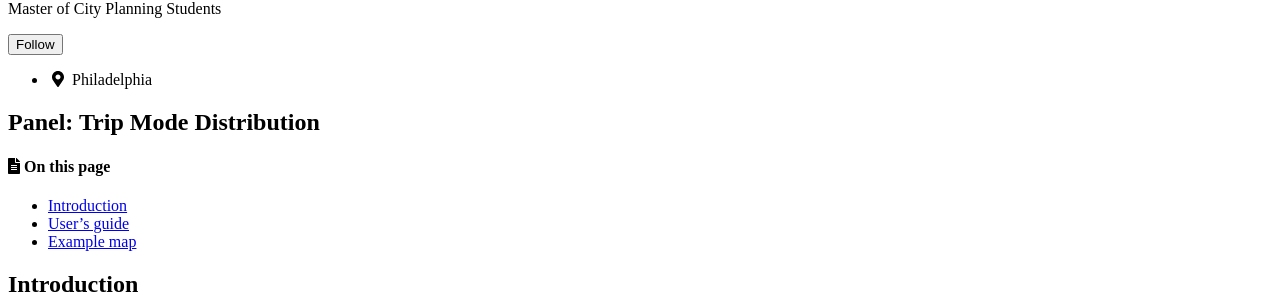
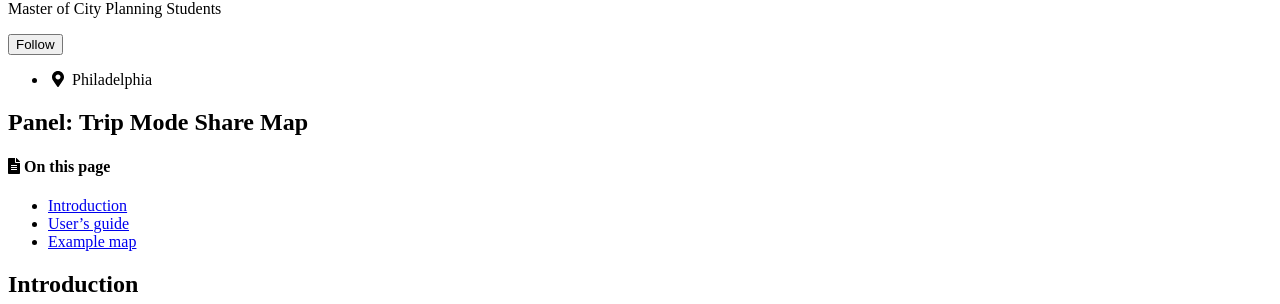
Before and after one commit to hqiao97/travelmode, a Jekyll site: the page built from _posts/2020-12-17-mode-share-map.md, in a window 1280 px wide. Shown: the part 222-526 px from the top of the page. Built offline with Jekyll 4.4.1, drawn with Linux system fonts in a browser that asks for light colours; cached includes are drawn as plain includes; nearby versions of some CDN libraries.

Commit message:
Update 2020-12-17-mode-share-map.md

```diff
--- a/_posts/2020-12-17-mode-share-map.md
+++ b/_posts/2020-12-17-mode-share-map.md
@@ -1,5 +1,5 @@
 ---
-title: "Panel: Trip Mode Distribution"
+title: "Panel: Trip Mode Share Map"
 date: 2020-12-17
 published: true
 tags: [dataviz, hvplot]
```
